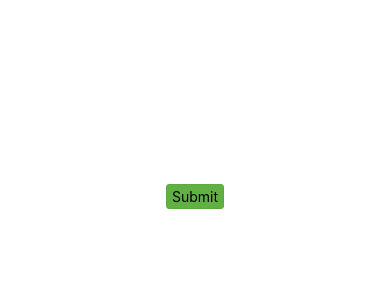
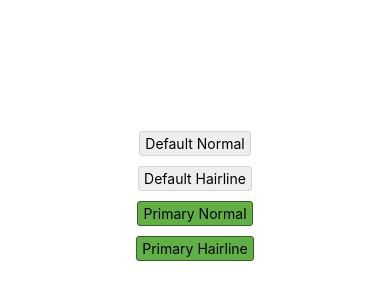
Before and after one commit to doniisetiiawan/ReactNativefli, a React Native app: screen / in a window 390 px wide. Shown: the part 226-526 px from the top of the page. Built offline with nearby package versions, Linux system fonts and the light colour scheme.

Commit message:
Using Stylesheet.hairlineWidth

```diff
--- a/App.js
+++ b/App.js
@@ -1,7 +1,7 @@
 /* eslint-disable react/jsx-filename-extension */
 import React from 'react';
-import DemoComponent from './src/DemoComponent';
+import ButtonStyles from './src/ButtonStyles';
 
 export default function App() {
-  return <DemoComponent />;
+  return <ButtonStyles />;
 }
--- /dev/null
+++ b/src/ButtonStyles.jsx
@@ -0,0 +1,82 @@
+import React from 'react';
+import {
+  View,
+  Text,
+  TouchableHighlight,
+  StyleSheet,
+} from 'react-native';
+
+const buttonStyles = StyleSheet.create({
+  core: {
+    borderStyle: 'solid',
+    borderColor: '#d5d5d5',
+    borderWidth: 1,
+    backgroundColor: '#eee',
+    borderRadius: 3,
+    padding: 3,
+    paddingLeft: 5,
+    paddingRight: 5,
+  },
+  primary: {
+    backgroundColor: '#60b044',
+    borderColor: '#355f27',
+  },
+  hairlineBorder: {
+    borderWidth: StyleSheet.hairlineWidth,
+  },
+  spacer: {
+    marginBottom: 10,
+  },
+});
+
+const viewStyles = {
+  backgroundColor: 'white',
+  flex: 1,
+  justifyContent: 'center',
+  alignItems: 'center',
+};
+
+const ButtonStyles = () => (
+  <View style={viewStyles}>
+    <TouchableHighlight
+      style={[buttonStyles.core, buttonStyles.spacer]}
+    >
+      <Text>Default Normal</Text>
+    </TouchableHighlight>
+    <TouchableHighlight
+      style={[
+        buttonStyles.core,
+        buttonStyles.hairlineBorder,
+        buttonStyles.spacer,
+      ]}
+      underlayColor="#efefef"
+      activeOpacity={0.8}
+      onPress={() => {}}
+    >
+      <Text>Default Hairline</Text>
+    </TouchableHighlight>
+    <TouchableHighlight
+      style={[
+        buttonStyles.core,
+        buttonStyles.primary,
+        buttonStyles.spacer,
+      ]}
+    >
+      <Text>Primary Normal</Text>
+    </TouchableHighlight>
+    <TouchableHighlight
+      style={[
+        buttonStyles.core,
+        buttonStyles.primary,
+        buttonStyles.hairlineBorder,
+      ]}
+      underlayColor="#60b044cc"
+      activeOpacity={0.9}
+      onPress={() => {}}
+    >
+      <Text>Primary Hairline</Text>
+    </TouchableHighlight>
+  </View>
+);
+
+export default ButtonStyles;
```
